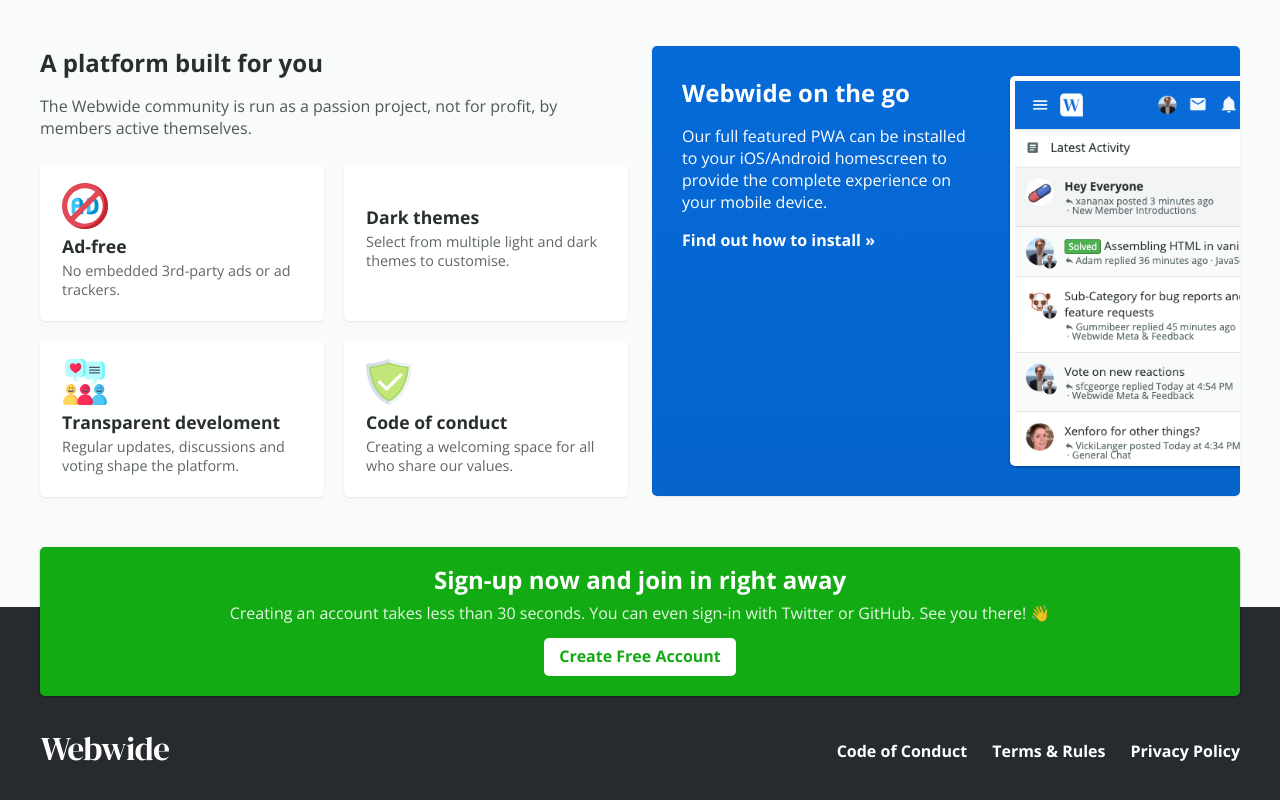
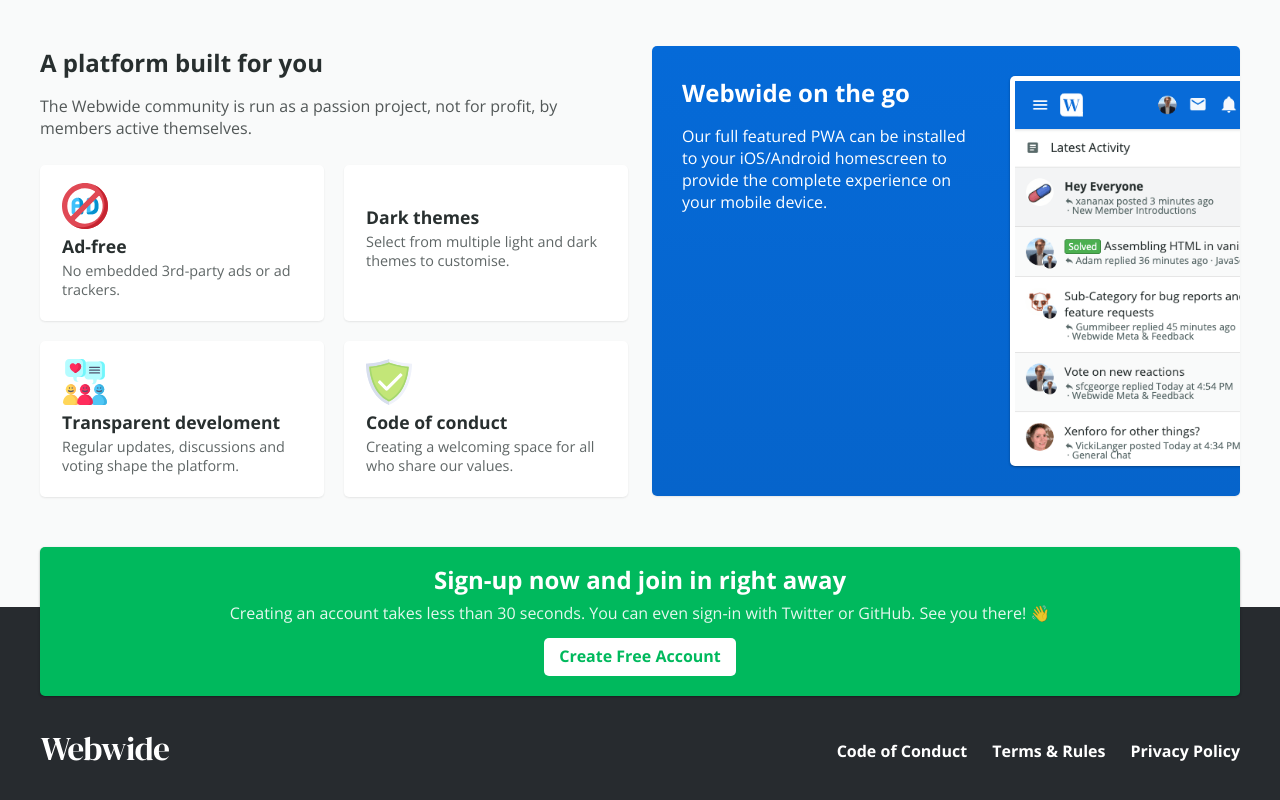
Before and after one commit to adamgreenough/webwide-hello, a website: page index.html in a window 1280 px wide. Shown: the part 1490-2290 px from the top of the page. Drawn offline with nearby package versions, Linux system fonts and the light colour scheme; no server answers.

Commit message:
Changing green

```diff
--- a/assets/scss/style.scss
+++ b/assets/scss/style.scss
@@ -1,6 +1,6 @@
 $webwide: #056bd8;
 $webwide-gradient: linear-gradient(180deg, rgba(5,106,216,1) 0%, rgba(6,100,203,1) 100%);
-$green: #13ab13;
+$green: #00b95d;
 $green-gradient: linear-gradient(180deg, rgba(19,171,19,1) 0%, rgba(16,138,16,1) 100%);
 
 * {
--- a/index.html
+++ b/index.html
@@ -239,7 +239,7 @@
 					<div class="screenshot"><img src="assets/images/mobile.png" alt></div>
 					<h2>Webwide on the go</h2>
 					<p>Our full featured PWA can be installed to your iOS/Android homescreen to provide the complete experience on your mobile device.</p>
-					<p><a href="https://webwide.io/help/app/" target="_blank">Find out how to install &raquo;</a></p>
+					<!-- <p><a href="https://webwide.io/help/app/" target="_blank">Find out how to install &raquo;</a></p> -->
 				</div>
 			</div>
 		</div>
```
Also changed, not shown: assets/css/style.css.
